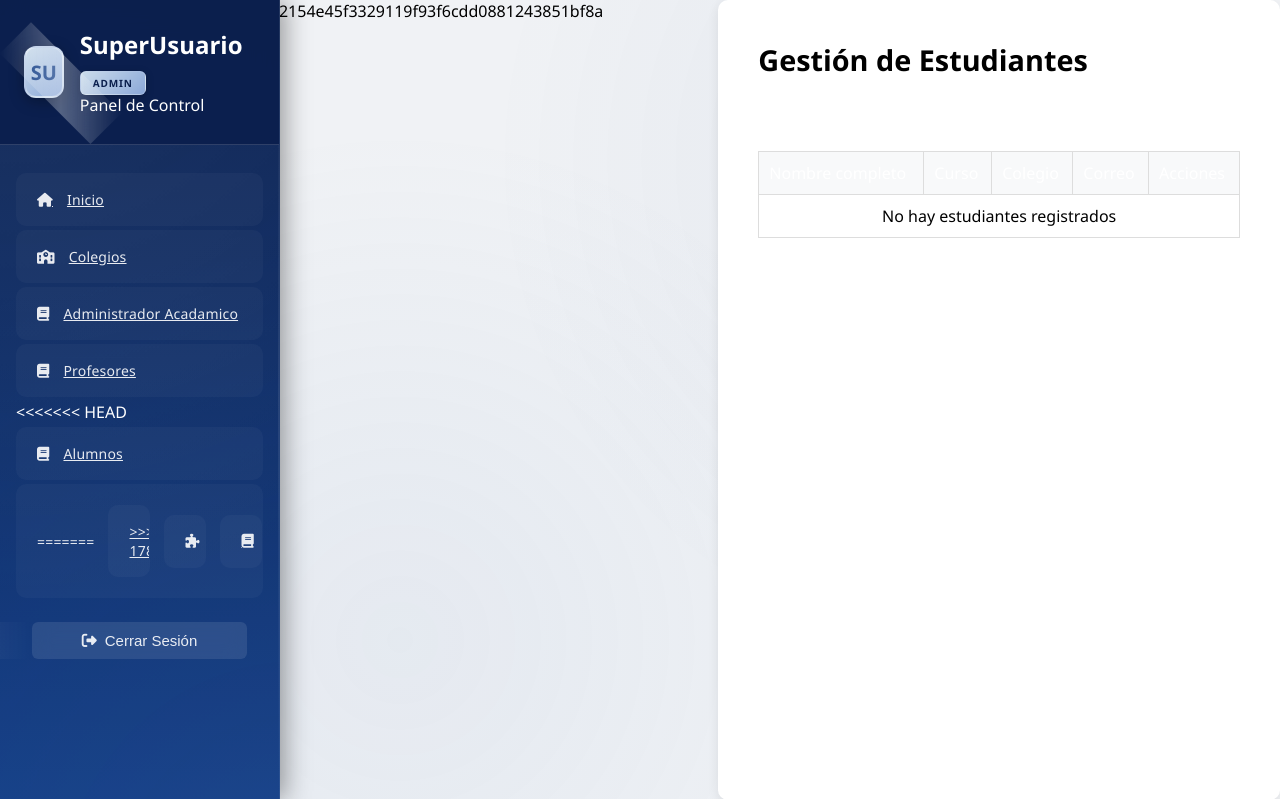
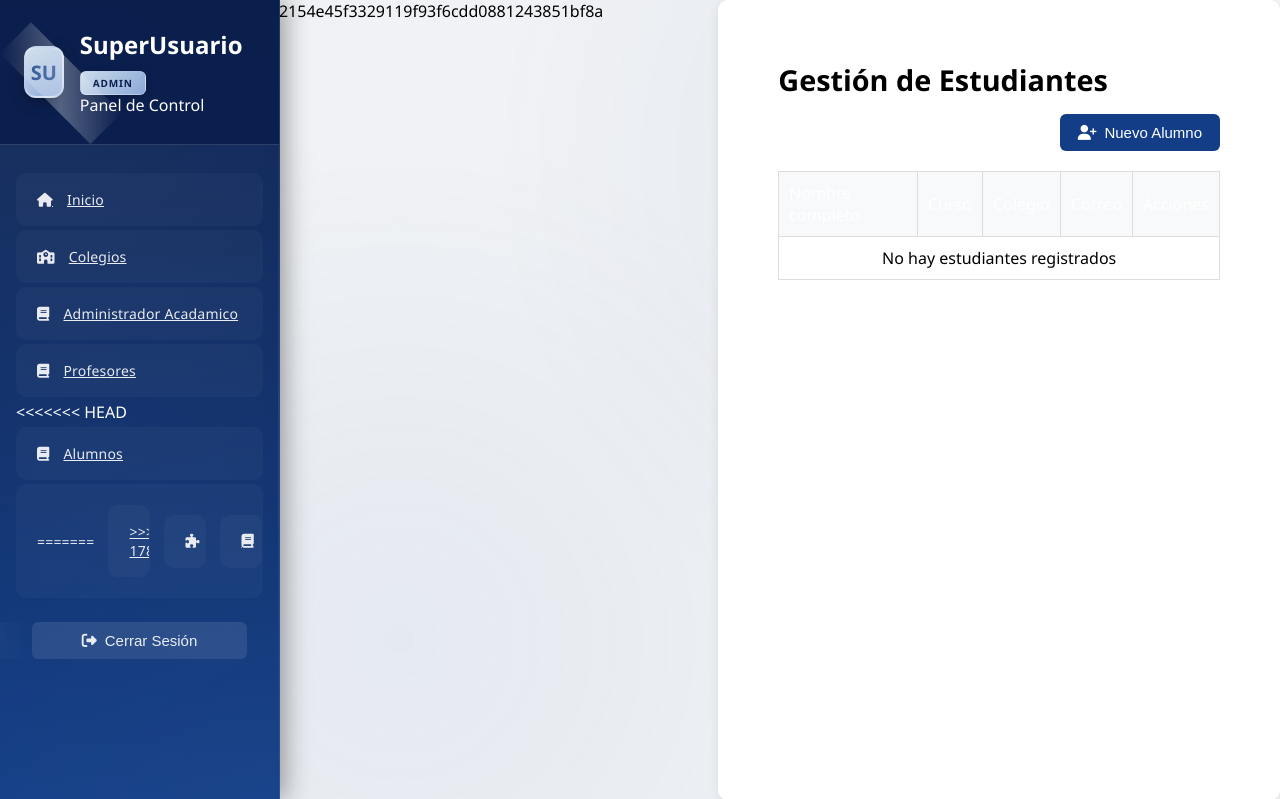
Before and after one commit to Dante1128/Simuladorfisica, a Django app: page /gestion_estudiante/ in a window 1280 px wide. Shown: the top 799 px of the page. Run offline with Django 5.2, Linux system fonts and the light colour scheme; data that the repository does not hold is empty.

Commit message:
feat/increment

```diff
--- a/templates/superadministrador/gestion_estudiante.html
+++ b/templates/superadministrador/gestion_estudiante.html
@@ -110,7 +110,6 @@
 </div>
 
 <style>
-<<<<<<< HEAD
 .container { max-width: 1000px; margin:auto; padding:20px; }
 .titulo-pagina { font-size:1.8em; font-weight:600; margin-bottom:15px; }
 .acciones-superiores { display:flex; justify-content:flex-end; margin-bottom:10px; }
@@ -130,7 +129,6 @@
 .modal-titulo { margin-bottom:15px; font-size:1.2em; display:flex; align-items:center; gap:10px; }
 .form-group { margin-bottom:10px; display:flex; flex-direction:column; }
 .modal-botones { display:flex; justify-content:flex-end; gap:10px; }
-=======
     :root {
         --color-fondo: #F3F3E0;
         --color-primario: #133E87;
@@ -505,7 +503,6 @@
             flex-direction: column;
         }
     }
->>>>>>> 1782154e45f3329119f93f6cdd0881243851bf8a
 </style>
 
 <script>
```
